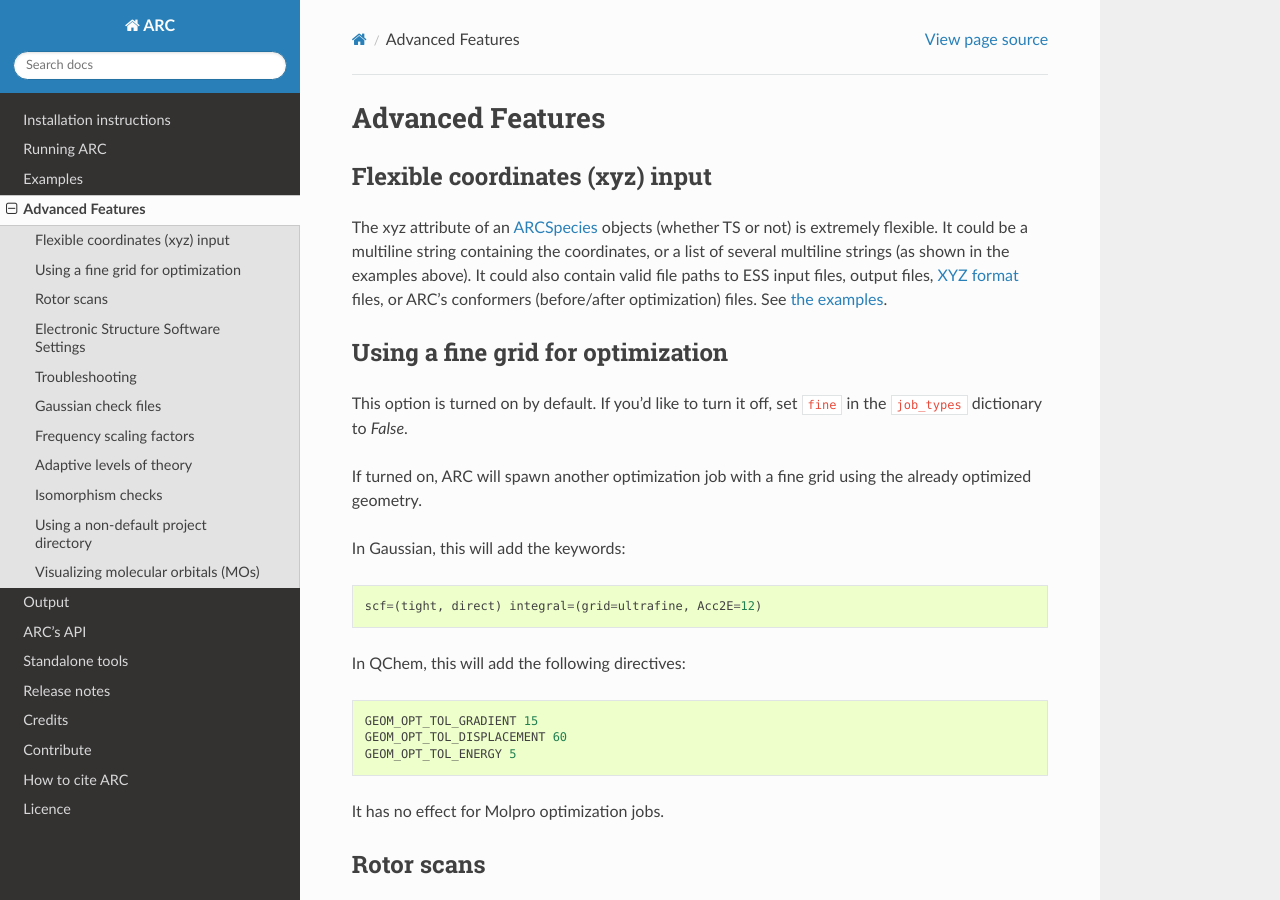
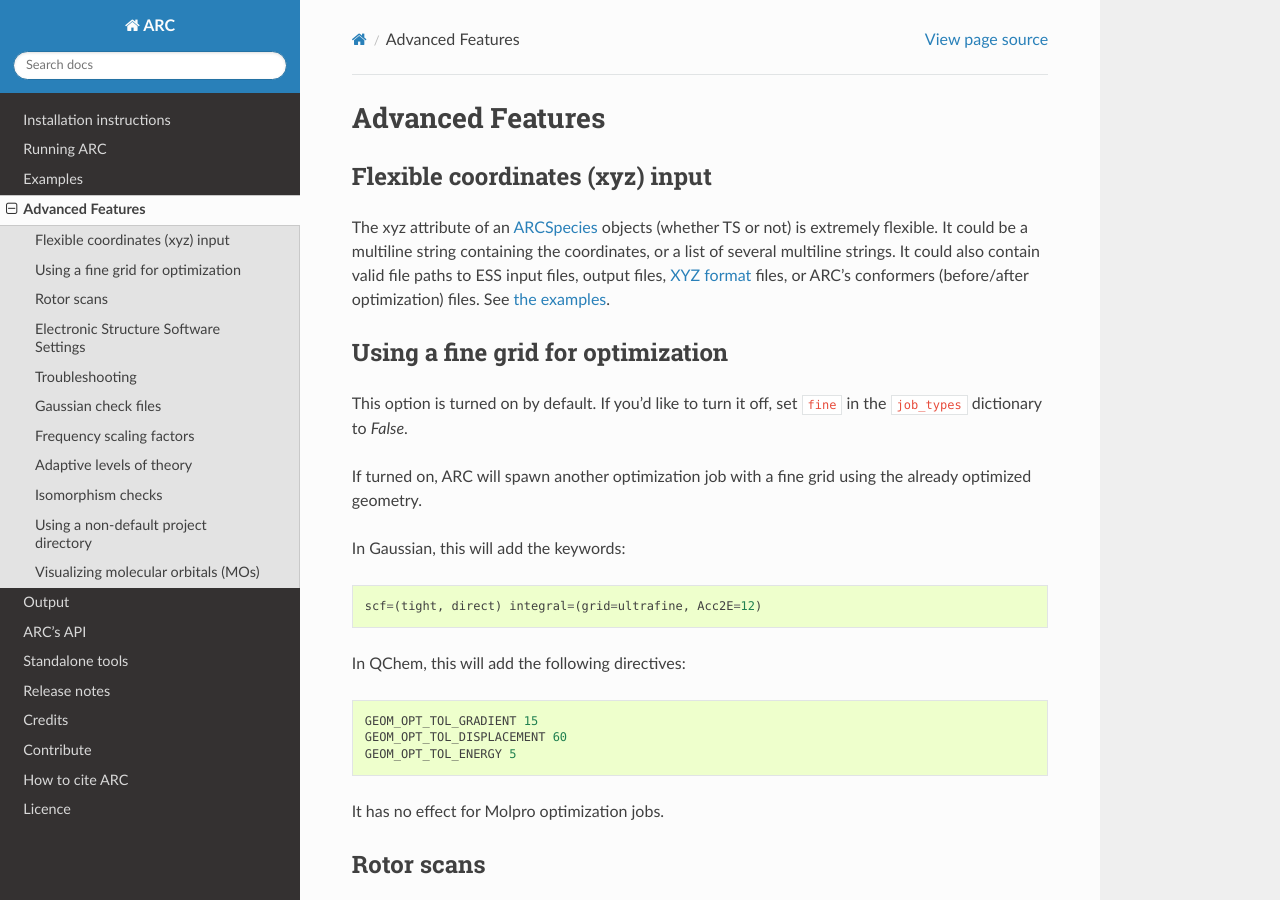
Before and after one commit to ReactionMechanismGenerator/ARC, a Sphinx documentation site: the page built from docs/source/advanced.rst, in a window 1280 px wide and 900 px high. Built offline with Sphinx 7.4.7 and the Read the Docs theme 2.0.0, drawn with Linux system fonts in a browser that asks for light colours; formulas are drawn with MathJax 3; the version number could not be read and is left out.

Commit message:
Docs: Minor: Modified flexible coordinates in advanced

```diff
--- a/docs/source/advanced.rst
+++ b/docs/source/advanced.rst
@@ -7,9 +7,10 @@ Flexible coordinates (xyz) input
 ^^^^^^^^^^^^^^^^^^^^^^^^^^^^^^^^
 
 The xyz attribute of an :ref:`ARCSpecies <species>` objects (whether TS or not) is extremely flexible.
-It could be a multiline string containing the coordinates, or a list of several multiline strings (as
-shown in the examples above). It could also contain valid file paths to ESS input files, output files,
-`XYZ format`__ files, or ARC's conformers (before/after optimization) files. See :ref:`the examples <examples>`.
+It could be a multiline string containing the coordinates, or a list of several multiline strings.
+It could also contain valid file paths to ESS input files, output files,
+`XYZ format`__ files, or ARC's conformers (before/after optimization) files.
+See :ref:`the examples <examples>`.
 
 __ xyz_format_
 
```
